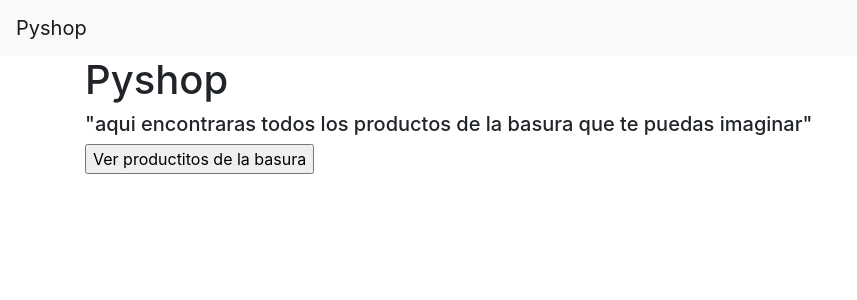
After one commit to juangarbriz/pyshop, a Django app: page / in a window 1280 px wide. The commit adds this page. Shown: the top 300 px of the page, without its empty margins (0-857 px from the left). Run offline with Django 3.2, Linux system fonts and the light colour scheme; some libraries are stand-ins or nearby versions.

Commit message:
se crea pagina de inicio y se añade un botón se crea pagina de inicio y se añade un botón se crea pagina de inicio y se añade un botón se crea pagina de inicio y se añade un botón se crea pagina de inicio y se añade un botón se crea pagina de inicio y se añade un botón se crea pagina de inicio y se añade un botón se crea pagina de inicio y se añade un botón

```diff
--- /dev/null
+++ b/products/templates/inicio.html
@@ -0,0 +1,7 @@
+{% extends "base.html" %}
+{% block content %}
+<h1>Pyshop</h1>
+<h5>"aqui encontraras todos los productos de la basura que te puedas imaginar"</h5>
+<input type ='button' value = 'Ver productitos de la basura' onclick="window.open('/products', 'width=800,height=600');"/>
+
+{% endblock %}
--- a/products/views.py
+++ b/products/views.py
@@ -10,3 +10,6 @@ def index(request):
 
 def new(request):
     return HttpResponse("mis cojones nuevos")
+
+def inicio(request):
+    return render(request,"inicio.html")
--- a/pyshop/urls.py
+++ b/pyshop/urls.py
@@ -15,8 +15,9 @@ Including another URLconf
 """
 from django.contrib import admin
 from django.urls import path, include
+from products.views import inicio
 
 
 urlpatterns = [
-    path('admin/', admin.site.urls),path('products/', include("products.urls"))
+    path('admin/', admin.site.urls),path('products/', include("products.urls")),path("",inicio)
 ]
--- a/templates/base.html
+++ b/templates/base.html
@@ -2,7 +2,7 @@
 <html lang="en">
 <head>
     <nav class="navbar navbar-light bg-light">
-  <a class="navbar-brand" href="#">Pyshop</a>
+  <a class="navbar-brand" href="http://127.0.0.1:8000/">Pyshop</a>
 </nav>    <!-- Required meta tags -->
     <meta charset="utf-8">
     <meta name="viewport" content="width=device-width, initial-scale=1, shrink-to-fit=no">
```
